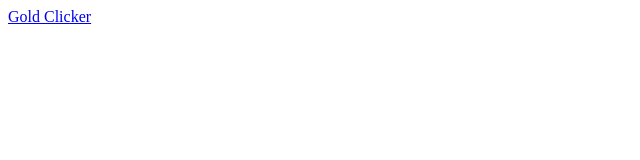
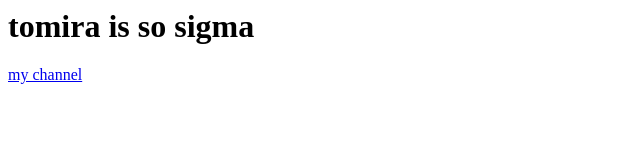
Before and after one commit to TheOnlyTomira/TheOnlyTomira.github.io, a plain HTML site: page index.html in a window 1280 px wide. Shown: the whole page, without its empty margins (0-640 px from the left). Drawn offline with Linux system fonts and the light colour scheme.

Commit message:
Update index.html

```diff
--- a/index.html
+++ b/index.html
@@ -1 +1,2 @@
-<a href="https://theonlytomira.github.io/GoldClicker/">Gold Clicker</a>
+<h1>tomira is so sigma</h1>
+<a href="https://www.youtube.com/watch?v=xvFZjo5PgG0">my channel</a>
```
